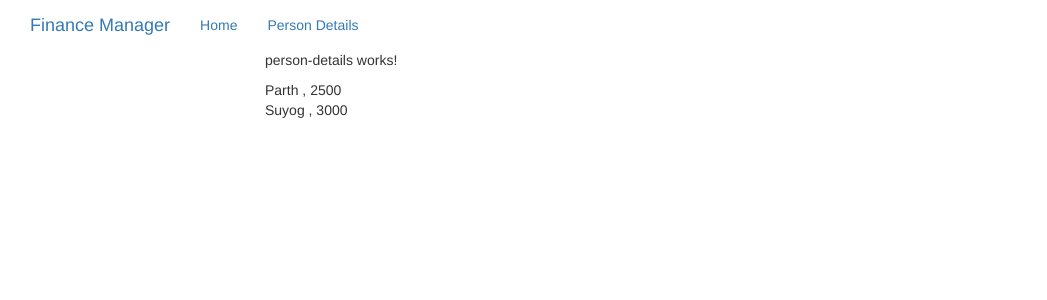
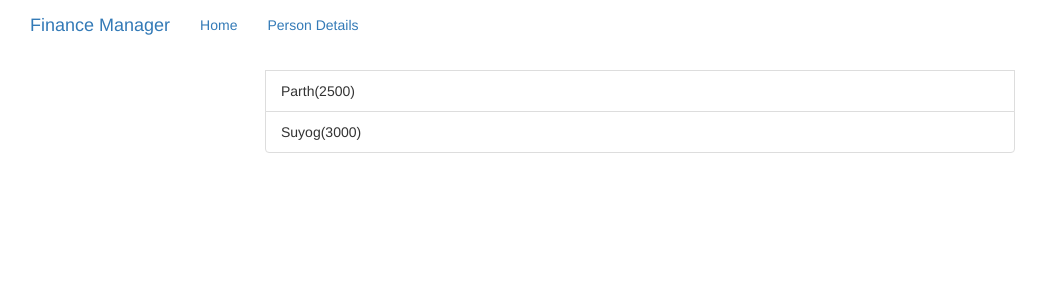
Before and after one commit to SuyogPatel/AngularPractice, an Angular app: page /persondetails in a window 1280 px wide. Shown: the top 300 px of the page, without its empty margins (0-1047 px from the left). Built offline with nearby package versions, Linux system fonts and the light colour scheme.

Commit message:
Imporvement

```diff
--- a/src/app/home/home.component.html
+++ b/src/app/home/home.component.html
@@ -1,4 +1,4 @@
-<form (ng-submit)="onAddData(d)" #d="ngForm">
+<form (ngSubmit)="onAddData(d)" #d="ngForm">
   <h3>Welcome to Baroda Finance</h3>
   <label for="username">Username</label>
   <input type="text" id="username" name="username" class="form-control" ngModel required>
--- a/src/app/home/home.component.ts
+++ b/src/app/home/home.component.ts
@@ -1,5 +1,7 @@
 import { Component, OnInit } from '@angular/core';
 import { NgForm } from '@angular/forms';
+import { Person } from '../person-details/person.model';
+
 
 @Component({
   selector: 'app-home',
@@ -7,12 +9,19 @@ import { NgForm } from '@angular/forms';
   styleUrls: ['./home.component.css']
 })
 export class HomeComponent implements OnInit {
-
+public name = 'suyog';
   constructor() { }
 
   ngOnInit() {
   }
   onAddData(form: NgForm) {
+    console.log(form.value.username);
+
+    form.value.username.push(Person);
+    form.value.amount.push(Person);
+
+
+
 
 
   }
--- a/src/app/person-details/person-details.component.html
+++ b/src/app/person-details/person-details.component.html
@@ -1,4 +1,2 @@
-<p>
-  person-details works!
-</p>
-<div *ngFor="let person of persons "> {{ person.username}} , {{ person.amount}} </div>
+<br>
+<div class="list-group-item" *ngFor="let person of persons "> {{ person.username}}({{ person.amount}})</div>
```
